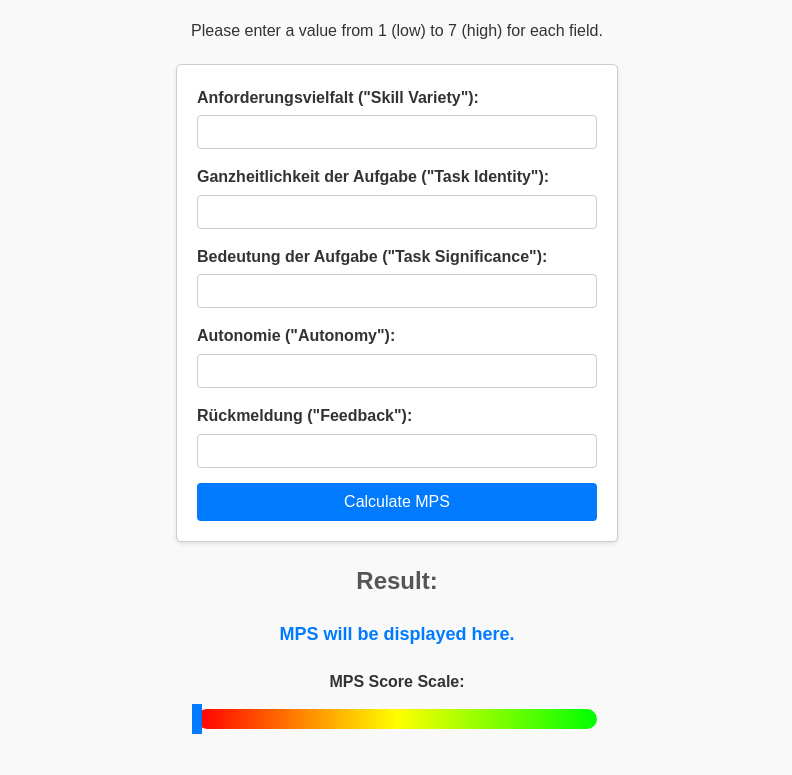
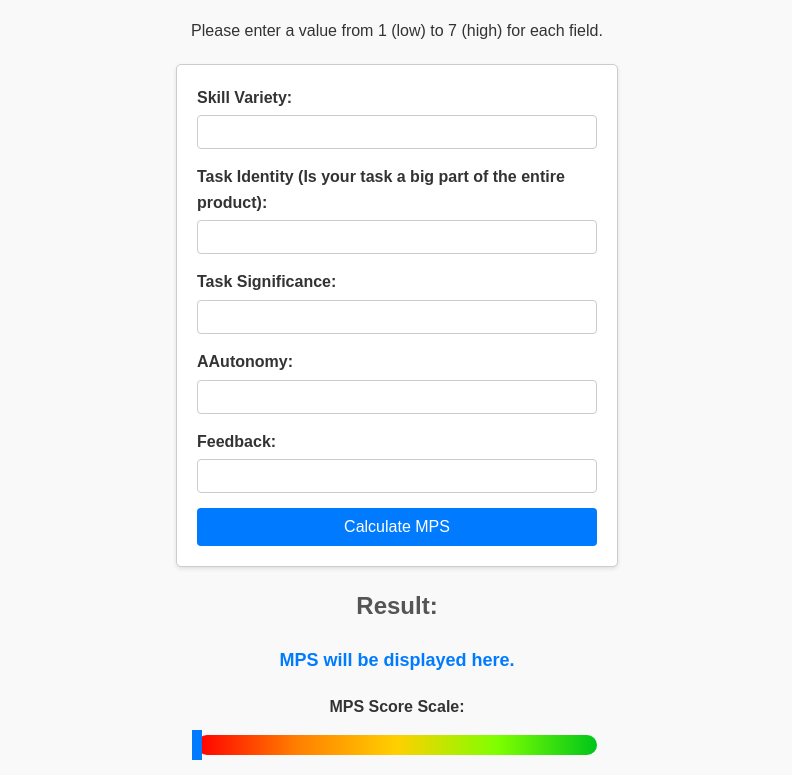
Before and after one commit to xnayyeon/mps-calculator, a plain HTML site: page index.html in a window 1280 px wide. Shown: the part 76-851 px from the top of the page, without its empty margins (243-1035 px from the left). Before the commit the page ends 825 px from the top, so only its background shows below. Drawn offline with Linux system fonts and the light colour scheme.

Commit message:
Corrections in Terminology, Languages unified, explain Identity

```diff
--- a/index.html
+++ b/index.html
@@ -10,20 +10,20 @@
     <h1>Calculate your Motivation Potential Score (MPS)</h1>
     <p class="description">Please enter a value from 1 (low) to 7 (high) for each field.</p>
     <form id="mpsForm">
-        <label for="skillVariety">Anforderungsvielfalt ("Skill Variety"):</label>
-        <input type="number" id="skillVariety" name="skillVariety" min="0" max="7"  required><br>
+        <label for="skillVariety">Skill Variety:</label>
+        <input type="number" id="skillVariety" name="skillVariety" min="0" max="7" required><br>
 
-        <label for="taskIdentity">Ganzheitlichkeit der Aufgabe ("Task Identity"):</label>
-        <input type="number" id="taskIdentity" name="taskIdentity" min="0" max="7"  required><br>
+        <label for="taskIdentity">Task Identity (Is your task a big part of the entire product):</label>
+        <input type="number" id="taskIdentity" name="taskIdentity" min="0" max="7" required><br>
 
-        <label for="taskSignificance">Bedeutung der Aufgabe ("Task Significance"):</label>
-        <input type="number" id="taskSignificance" name="taskSignificance" min="0" max="7"  required><br>
+        <label for="taskSignificance">Task Significance:</label>
+        <input type="number" id="taskSignificance" name="taskSignificance" min="0" max="7" required><br>
 
-        <label for="autonomy">Autonomie ("Autonomy"):</label>
-        <input type="number" id="autonomy" name="autonomy" min="0" max="7"  required><br>
+        <label for="autonomy">AAutonomy:</label>
+        <input type="number" id="autonomy" name="autonomy" min="0" max="7" required><br>
 
-        <label for="feedback">Rückmeldung ("Feedback"):</label>
-        <input type="number" id="feedback" name="feedback" min="0" max="7"  required><br>
+        <label for="feedback">Feedback:</label>
+        <input type="number" id="feedback" name="feedback" min="0" max="7" required><br>
 
         <button type="button" onclick="calculateMPS()">Calculate MPS</button>
     </form>
@@ -36,44 +36,42 @@
         </div>
     </div>
 
-
     <script>
    function calculateMPS() {
-    // Get input values
+
     const skillVariety = parseFloat(document.getElementById('skillVariety').value);
     const taskIdentity = parseFloat(document.getElementById('taskIdentity').value);
     const taskSignificance = parseFloat(document.getElementById('taskSignificance').value);
     const autonomy = parseFloat(document.getElementById('autonomy').value);
     const feedback = parseFloat(document.getElementById('feedback').value);
 
-    // Validate the inputs
+    // Input Validation
     if (!validateInput(skillVariety) || !validateInput(taskIdentity) ||
         !validateInput(taskSignificance) || !validateInput(autonomy) ||
         !validateInput(feedback)) {
         alert("All values must be between 1 and 7.");
-        return;
+       return;
     }
 
-    // Calculate MPS
+    // Calculations
     const average = (skillVariety + taskIdentity + taskSignificance) / 3;
     const mps = average * autonomy * feedback;
 
-    // Display the result
     document.getElementById('result').textContent = `MPS: ${mps.toFixed(2)}`;
 
-    // Update the marker position on the scale
+    // Marker
     const marker = document.getElementById('marker');
     const scaleWidth = document.getElementById('scale').offsetWidth;
 
-    // Assuming MPS ranges from 0 to 100 for scale mapping
-    const mpsPercentage = Math.min(Math.max(mps / 343, 0), 1); // Clamp between 0 and 1
+    // Scale Map
+    const mpsPercentage = Math.min(Math.max(mps / 343, 0), 1);
     const markerPosition = mpsPercentage * scaleWidth;
     marker.style.left = `${markerPosition}px`;
 }
 
-// Validation function to ensure the value is between 1 and 7
+// Input Check
 function validateInput(value) {
-    return value >= 1 && value <= 7;
+   return value >= 1 && value <= 7;
 }
 
     </script>
--- a/style.css
+++ b/style.css
@@ -1,5 +1,3 @@
-/* Save this as styles.css and link it to your HTML file */
-
 body {
     font-family: Arial, sans-serif;
     line-height: 1.6;
@@ -70,7 +68,7 @@ p#result {
     color: #007BFF;
 }
 
-/* Gradient bar for MPS scale */
+/* Gradient bar for scale */
 #scaleContainer {
     display: flex;
     flex-direction: column;
@@ -82,7 +80,7 @@ p#result {
     width: 90%;
     max-width: 400px;
     height: 20px;
-    background: linear-gradient(to right, #ff0000, #ff7f00, #ffff00, #7fff00, #00ff00);
+    background: linear-gradient(to right, #ff0000, #ff7f00, #ffd000, #7fff00, #00c51a);
     border-radius: 10px;
     position: relative;
     margin-top: 10px;
```
Also changed, not shown: 1 other file.
